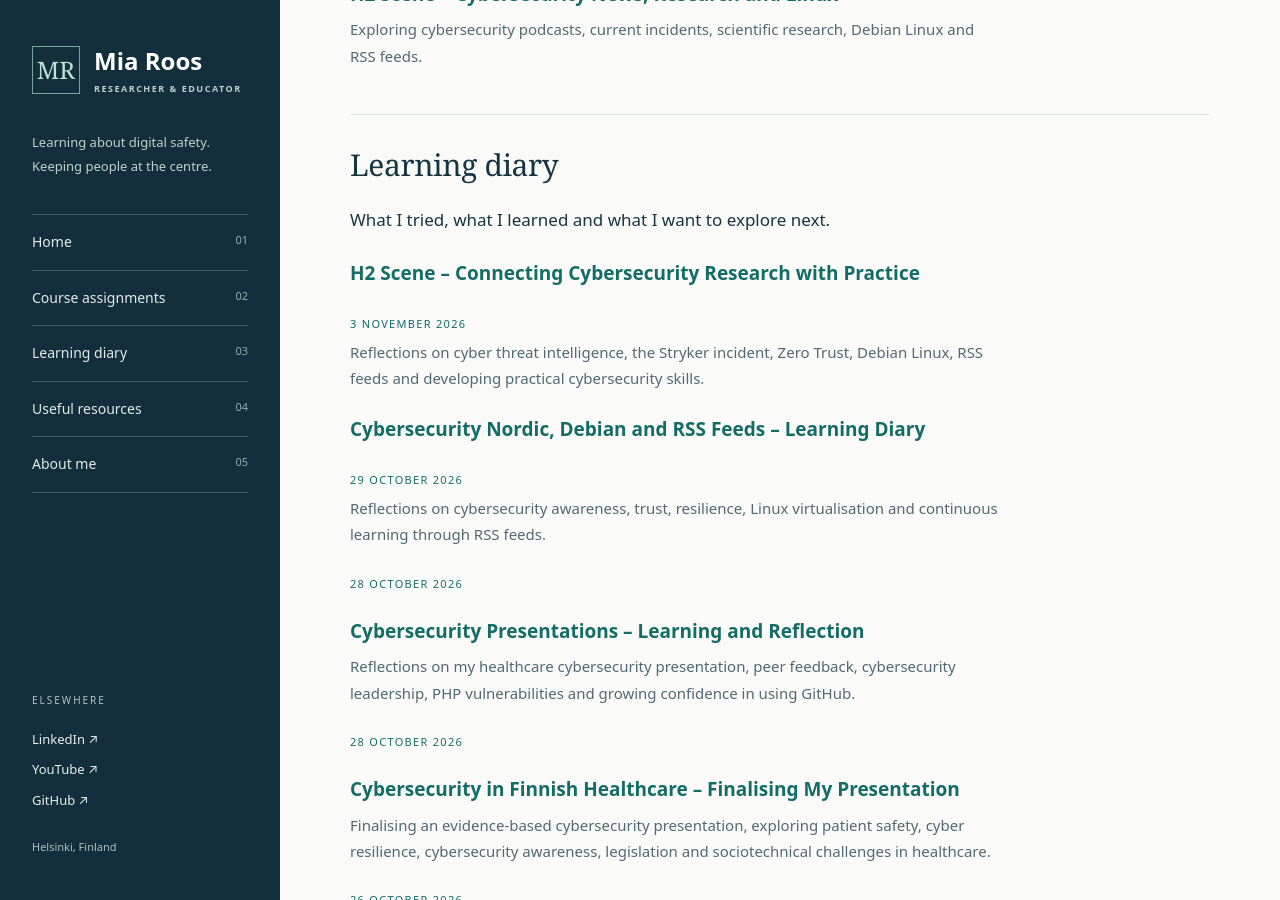
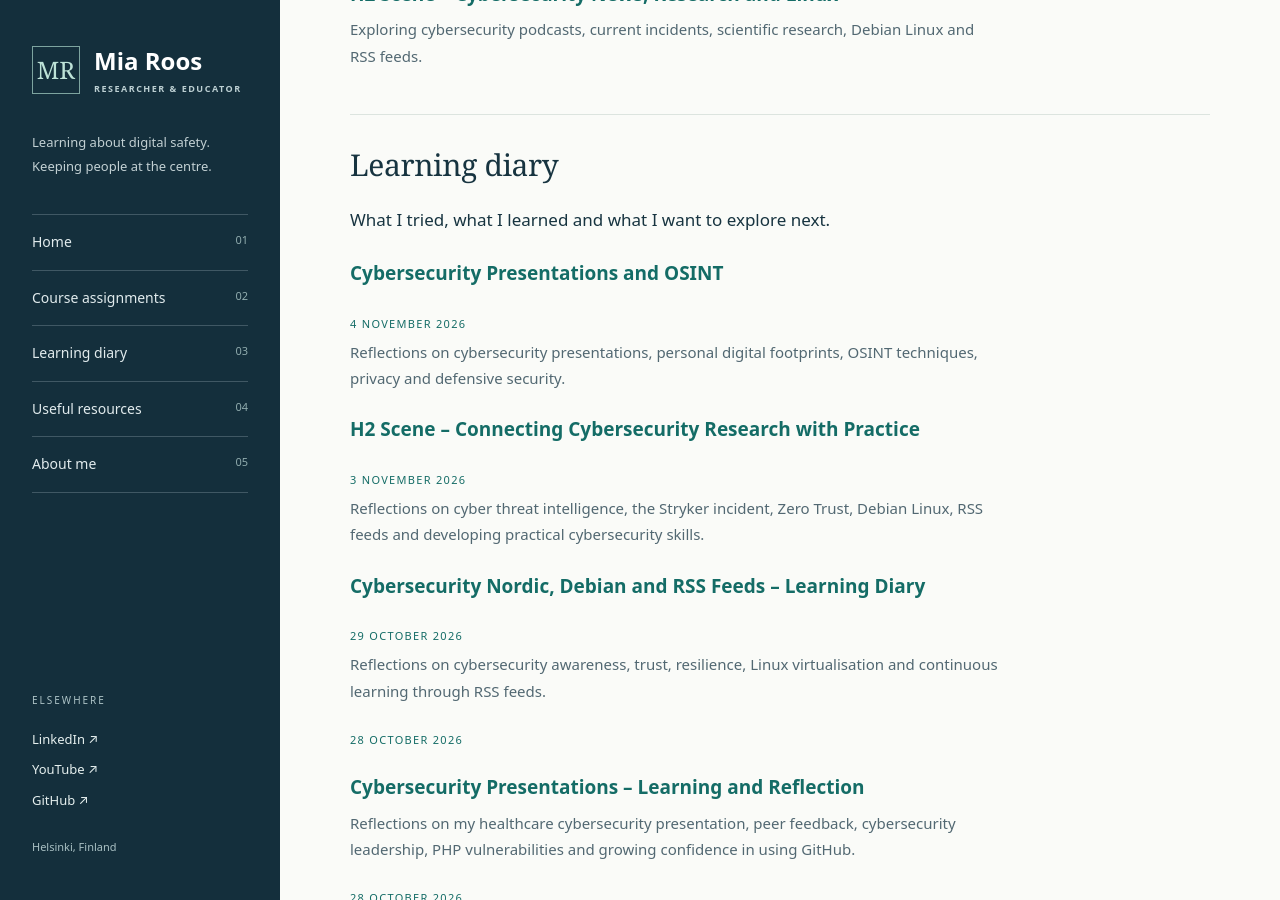
Before and after one commit to mia-roos/Cyber-Security-Studies, a Jekyll site: the page built from index.md, in a window 1280 px wide and 900 px high, scrolled down 884 px. Built offline with Jekyll 4.4.1, drawn with Linux system fonts in a browser that asks for light colours.

Commit message:
Update index.md

```diff
--- a/index.md
+++ b/index.md
@@ -28,6 +28,12 @@ title: Cybersecurity Learning Portfolio
 ## Learning diary
 
 What I tried, what I learned and what I want to explore next.
+
+### [Cybersecurity Presentations and OSINT]({{ '/learning-diary/2026-11-04.html' | relative_url }})
+
+<p class="entry-meta">4 November 2026</p>
+
+<p class="entry-description">Reflections on cybersecurity presentations, personal digital footprints, OSINT techniques, privacy and defensive security.</p>
 
 ### [H2 Scene – Connecting Cybersecurity Research with Practice]({{ '/learning-diary/2026-11-03.html' | relative_url }})
 
```
